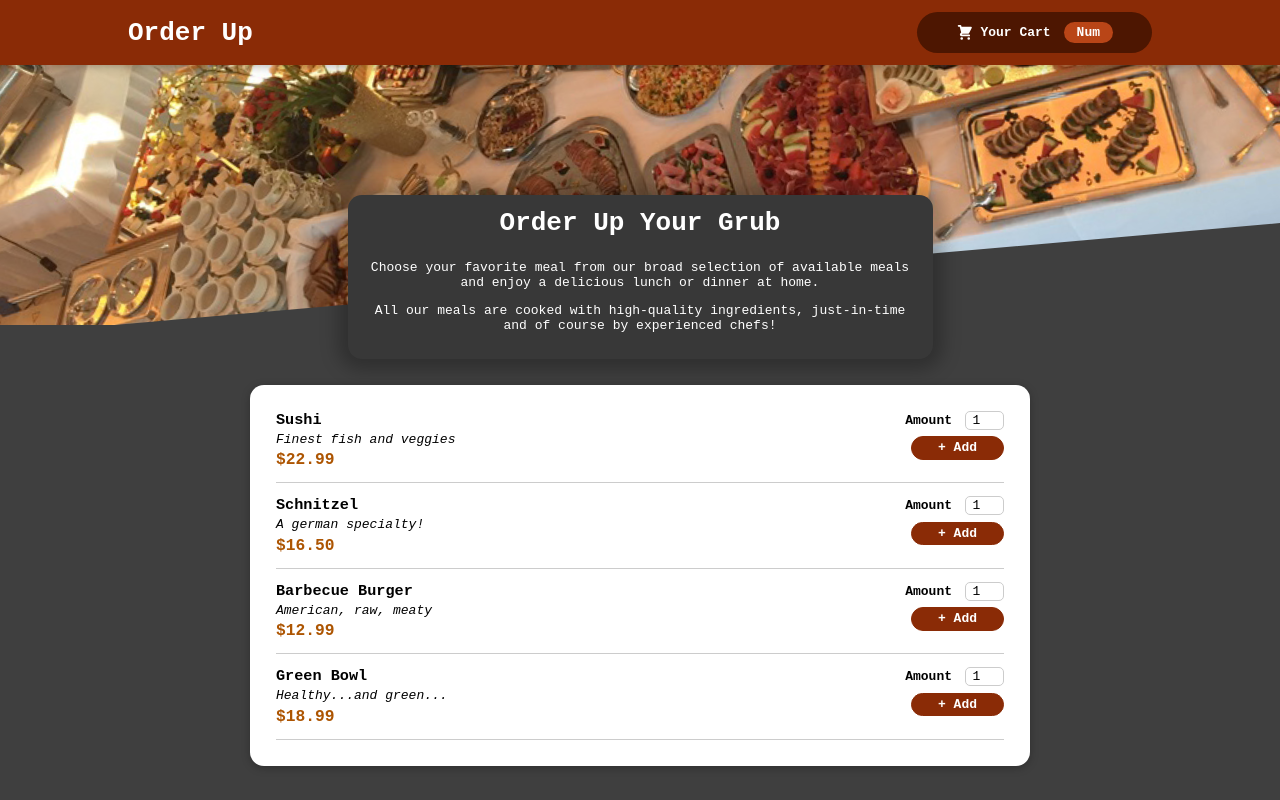
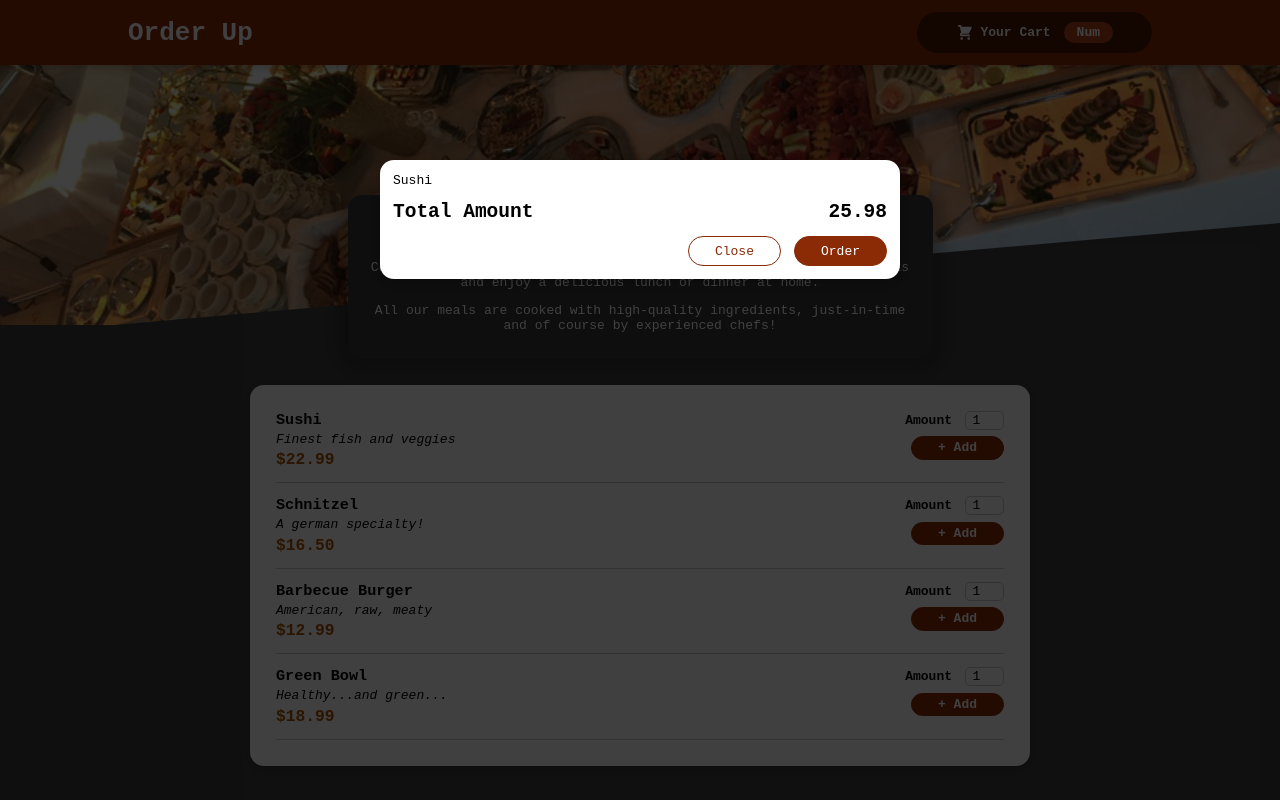
Before and after one commit to kylest0kes/food, a React (Create React App) app: page / in a window 1280 px wide. Built offline with nearby package versions, Linux system fonts and the light colour scheme.

Commit message:
created the modal component to house the cart info. still need on click functionality, as the card is always showing, as well as contains hard coded values

```diff
--- a/public/index.html
+++ b/public/index.html
@@ -24,10 +24,12 @@
       work correctly both with client-side routing and a non-root public URL.
       Learn how to configure a non-root public URL by running `npm run build`.
     -->
-    <title>React App</title>
+    <title>Order Up</title>
   </head>
   <body>
     <noscript>You need to enable JavaScript to run this app.</noscript>
+    <!-- here we are inserting a new div to serve as the serving place for our portal -->
+    <div id="overlays"></div>
     <div id="root"></div>
     <!--
       This HTML file is a template.
--- a/src/App.js
+++ b/src/App.js
@@ -1,10 +1,12 @@
 import React, { Fragment } from "react";
+import Cart from "./components/CART/Cart/Cart";
 import Header from "./components/LAYOUT/Header/Header";
 import Meals from "./components/MEALS/Meals/Meals";
 
 function App() {
   return (
     <Fragment>
+      <Cart />
       <Header />
       <main>
         <Meals />
--- /dev/null
+++ b/src/components/CART/Cart/Cart.js
@@ -0,0 +1,30 @@
+import React from 'react';
+import Modal from '../../UI/Modal/Modal';
+
+import classes from './Cart.module.css';
+
+const Cart = (props) => {
+    const cartItems = (
+        <ul className={classes['cart-items']}>
+            {[{ id: 'c1', name: 'Sushi', amount: 2, price: 12.99}].map((item) => (
+                <li>{item.name}</li>
+            ))}
+        </ul>
+    )
+
+  return (
+    <Modal>
+        {cartItems}
+        <div className={classes.total}>
+            <span>Total Amount</span>
+            <span>25.98</span>
+        </div>
+        <div className={classes.actions}>
+            <button className={classes['button--alt']}>Close</button>
+            <button className={classes.button}>Order</button>
+        </div>
+    </Modal>
+  )
+}
+
+export default Cart;
--- /dev/null
+++ b/src/components/CART/Cart/Cart.module.css
@@ -0,0 +1,46 @@
+.cart-items {
+  list-style: none;
+  margin: 0;
+  padding: 0;
+  max-height: 20rem;
+  overflow: auto;
+}
+
+.total {
+  display: flex;
+  justify-content: space-between;
+  align-items: center;
+  font-weight: bold;
+  font-size: 1.5rem;
+  margin: 1rem 0;
+}
+
+.actions {
+  text-align: right;
+}
+
+.actions button {
+  font: inherit;
+  cursor: pointer;
+  background-color: transparent;
+  border: 1px solid #8a2b06;
+  padding: 0.5rem 2rem;
+  border-radius: 25px;
+  margin-left: 1rem;
+}
+
+.actions button:hover,
+.actions button:active {
+  background-color: #5a1a01;
+  border-color: #5a1a01;
+  color: white;
+}
+
+.actions .button--alt {
+  color: #8a2b06;
+}
+
+.actions .button {
+  background-color: #8a2b06;
+  color: white;
+}
--- /dev/null
+++ b/src/components/UI/Modal/Modal.js
@@ -0,0 +1,31 @@
+import React, { Fragment } from 'react';
+// we import the ReactDOM Library, to be able to use the createPortal function that is included
+import ReactDOM from 'react-dom';
+
+import classes from './Modal.module.css';
+
+// here i am adding in 2 seperate components into this file, as they are very closely tied to the
+// modal component
+const Backdrop = props => {
+    return <div className={classes.backdrop} />
+}
+
+const ModalOverlay = props => {
+    return <div className={classes.modal}>
+        <div className={classes.content}>{props.children}</div>
+    </div>
+}
+
+// here i made a helper variable to store the portal div that i made in the index.html file
+const htmlPortal = document.getElementById('overlays');
+
+const Modal = (props) => {
+  return (
+    <Fragment>
+        {ReactDOM.createPortal(<Backdrop />, htmlPortal)}
+        {ReactDOM.createPortal(<ModalOverlay>{props.children}</ModalOverlay>, htmlPortal)}
+    </Fragment>
+  )
+}
+
+export default Modal;
--- /dev/null
+++ b/src/components/UI/Modal/Modal.module.css
@@ -0,0 +1,40 @@
+.backdrop {
+  position: fixed;
+  top: 0;
+  left: 0;
+  width: 100%;
+  height: 100vh;
+  z-index: 20;
+  background-color: rgba(0, 0, 0, 0.75);
+}
+
+.modal {
+  position: fixed;
+  top: 20vh;
+  left: 5%;
+  width: 90%;
+  background-color: white;
+  padding: 1rem;
+  border-radius: 14px;
+  box-shadow: 0 2px 8px rgba(0, 0, 0, 0.25);
+  z-index: 30;
+  animation: slide-down 300ms ease-out forwards;
+}
+
+@media (min-width: 768px) {
+  .modal {
+    width: 40rem;
+    left: calc(50% - 20rem);
+  }
+}
+
+@keyframes slide-down {
+  from {
+    opacity: 0;
+    transform: translateY(-3rem);
+  }
+  to {
+    opacity: 1;
+    transform: translateY(0);
+  }
+}
```
Also changed, not shown: 1 other file (tests, documents, lock files or other folders).
